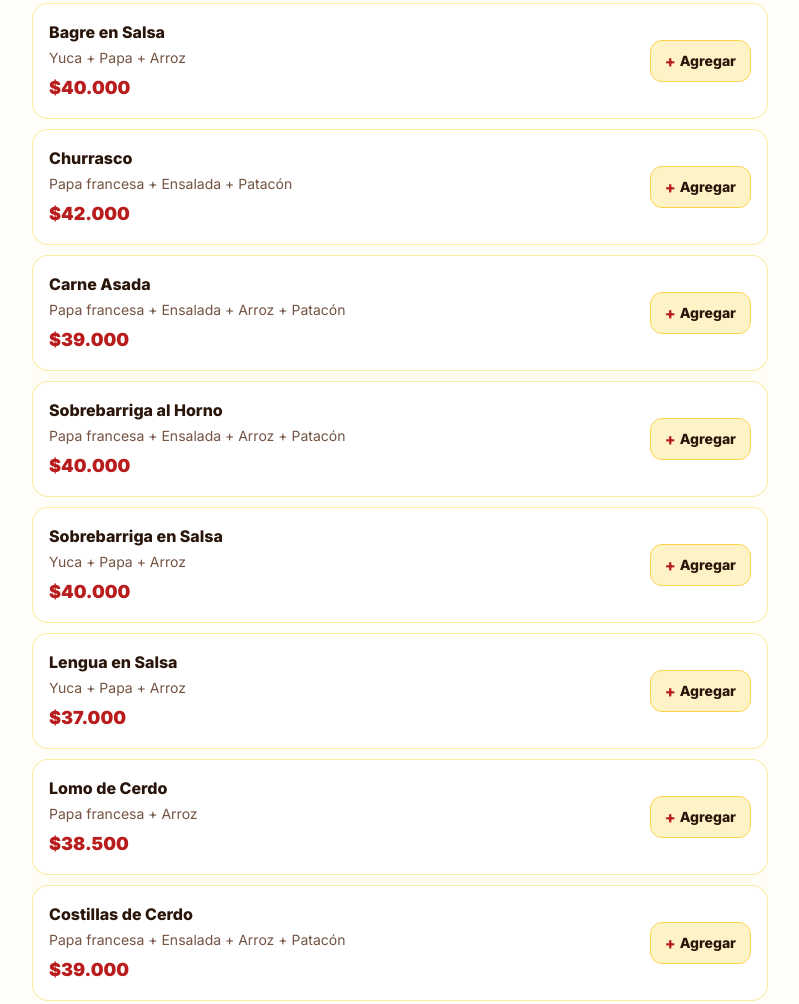
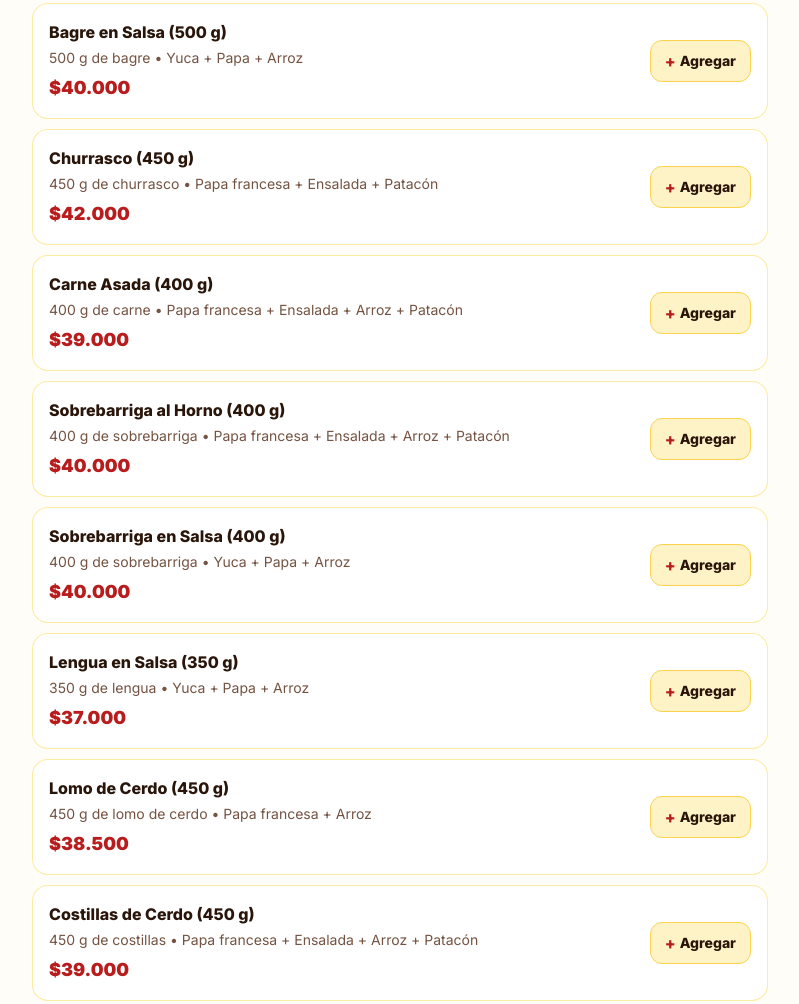
Before and after one commit to Cacique1-creator/menu-el-cacique, a plain HTML site: page index.html in a window 1280 px wide. Shown: the part 2399-3403 px from the top of the page, without its empty margins (240-1039 px from the left). Drawn offline with nearby package versions, Linux system fonts and the light colour scheme.

```diff
--- a/index.html
+++ b/index.html
@@ -310,7 +310,7 @@
   </div>
 
   <script>
-    // Base de datos estructurada y exacta del menú físico de El Cacique
+    // Base de datos estructurada y exacta del menú físico de El Cacique con gramajes
     const MENU_DATA = [
       {
         id: 'pollo',
@@ -333,24 +333,24 @@
         icon: '🍽️',
         subtitle: 'Platos fuertes completos recién preparados',
         items: [
-          { id: 'c1', name: 'Pechuga en Salsa de Champiñones', price: 40000, desc: 'Arroz + Papa francesa + Yuca' },
-          { id: 'c2', name: 'Pechuga Gratinada', price: 40000, desc: 'Arroz + Ensalada + Arroz + Patacón' },
-          { id: 'c3', name: 'Pechuga a la Plancha', price: 38000, desc: 'Arroz + Ensalada + Arroz + Patacón' },
+          { id: 'c1', name: 'Pechuga en Salsa de Champiñones (500 g)', price: 40000, desc: '500 g de pechuga • Arroz + Papa francesa + Yuca' },
+          { id: 'c2', name: 'Pechuga Gratinada (500 g)', price: 40000, desc: '500 g de pechuga • Arroz + Ensalada + Arroz + Patacón' },
+          { id: 'c3', name: 'Pechuga a la Plancha (500 g)', price: 38000, desc: '500 g de pechuga • Arroz + Ensalada + Arroz + Patacón' },
           { id: 'c4', name: 'Bandeja Cacique con Pollo Asado', price: 26000, desc: 'Papa francesa + Arroz + Ensalada + Patacón', badge: 'Recomendado' },
           { id: 'c5', name: 'Bandeja Cacique con Pollo Broaster', price: 28000, desc: 'Papa francesa + Arroz + Ensalada + Patacón', badge: 'Recomendado' },
           { id: 'c6', name: 'Arroz con Pollo', price: 29000, desc: 'Papa francesa + Ensalada' },
-          { id: 'c7', name: 'Mojarra Frita', price: 40000, desc: 'Papa francesa + Ensalada + Arroz + Patacón' },
-          { id: 'c8', name: 'Bagre Frito', price: 40000, desc: 'Papa francesa + Ensalada + Arroz + Patacón' },
-          { id: 'c9', name: 'Bagre en Salsa', price: 40000, desc: 'Yuca + Papa + Arroz' },
-          { id: 'c10', name: 'Churrasco', price: 42000, desc: 'Papa francesa + Ensalada + Patacón' },
-          { id: 'c11', name: 'Carne Asada', price: 39000, desc: 'Papa francesa + Ensalada + Arroz + Patacón' },
-          { id: 'c12', name: 'Sobrebarriga al Horno', price: 40000, desc: 'Papa francesa + Ensalada + Arroz + Patacón' },
-          { id: 'c13', name: 'Sobrebarriga en Salsa', price: 40000, desc: 'Yuca + Papa + Arroz' },
-          { id: 'c14', name: 'Lengua en Salsa', price: 37000, desc: 'Yuca + Papa + Arroz' },
-          { id: 'c15', name: 'Lomo de Cerdo', price: 38500, desc: 'Papa francesa + Arroz' },
-          { id: 'c16', name: 'Costillas de Cerdo', price: 39000, desc: 'Papa francesa + Ensalada + Arroz + Patacón' },
+          { id: 'c7', name: 'Mojarra Frita (500 g)', price: 40000, desc: '500 g de mojarra • Papa francesa + Ensalada + Arroz + Patacón' },
+          { id: 'c8', name: 'Bagre Frito (500 g)', price: 40000, desc: '500 g de bagre • Papa francesa + Ensalada + Arroz + Patacón' },
+          { id: 'c9', name: 'Bagre en Salsa (500 g)', price: 40000, desc: '500 g de bagre • Yuca + Papa + Arroz' },
+          { id: 'c10', name: 'Churrasco (450 g)', price: 42000, desc: '450 g de churrasco • Papa francesa + Ensalada + Patacón' },
+          { id: 'c11', name: 'Carne Asada (400 g)', price: 39000, desc: '400 g de carne • Papa francesa + Ensalada + Arroz + Patacón' },
+          { id: 'c12', name: 'Sobrebarriga al Horno (400 g)', price: 40000, desc: '400 g de sobrebarriga • Papa francesa + Ensalada + Arroz + Patacón' },
+          { id: 'c13', name: 'Sobrebarriga en Salsa (400 g)', price: 40000, desc: '400 g de sobrebarriga • Yuca + Papa + Arroz' },
+          { id: 'c14', name: 'Lengua en Salsa (350 g)', price: 37000, desc: '350 g de lengua • Yuca + Papa + Arroz' },
+          { id: 'c15', name: 'Lomo de Cerdo (450 g)', price: 38500, desc: '450 g de lomo de cerdo • Papa francesa + Arroz' },
+          { id: 'c16', name: 'Costillas de Cerdo (450 g)', price: 39000, desc: '450 g de costillas • Papa francesa + Ensalada + Arroz + Patacón' },
           { id: 'c17', name: 'Bistec a Caballo', price: 41000, desc: 'Papa francesa + Arroz' },
-          { id: 'c18', name: 'Tabla Mixta', price: 42000, desc: 'Lomo + Pechuga + Res + Chorizo + Papa francesa + Arroz', badge: 'Para compartir' }
+          { id: 'c18', name: 'Tabla Mixta (Churrasco 200 g, Pechuga 200 g, Lomo 150 g)', price: 42000, desc: '200 g churrasco + 200 g pechuga + 150 g lomo • Res + Chorizo + Papa francesa + Arroz', badge: 'Para compartir' }
         ]
       },
       {
```
